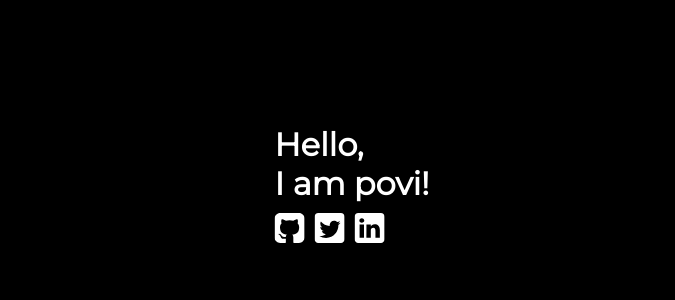
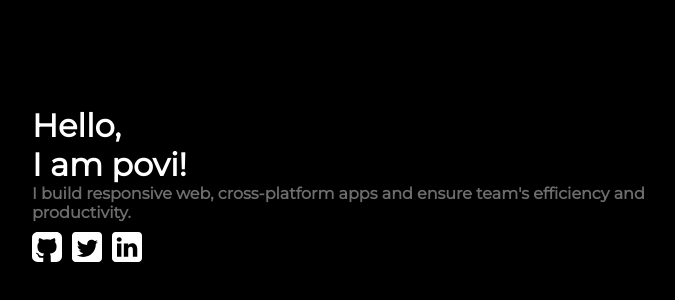
Before and after one commit to hellopovi/hellopovi.github.io, a plain HTML site: page index.html in a window 1280 px wide. Shown: the part 214-514 px from the top of the page, without its empty margins (288-963 px from the left). Drawn offline with Linux system fonts and the light colour scheme.

Commit message:
Adds more information and improves styling.

```diff
--- a/index.html
+++ b/index.html
@@ -14,8 +14,11 @@
     <main>
       <h1>
         Hello, <br />
-        I am povi!
+        I am povi!<br />
       </h1>
+      <h2>
+        I build responsive web, cross-platform apps and ensure team's efficiency and productivity.
+      </h2>
       <ul class="social-links-list">
         <li>
           <a
--- a/style.css
+++ b/style.css
@@ -1,5 +1,6 @@
 body {
   background-color: black;
+  font-family: 'Montserrat', sans-serif;
 }
 
 main {
@@ -11,8 +12,13 @@ main {
 
 h1 {
   color: white;
-  font-family: 'Montserrat', sans-serif;
   margin: 0;
+}
+
+h2 {
+  color: #6d6d6d;
+  margin: 0;
+  font-size: 1em;
 }
 
 ul {
@@ -33,12 +39,14 @@ ul {
 
 .social-link {
   display: block;
-  transition: transform .2s;
+  transition: transform 0.2s;
 }
 
-a.social-link:hover,
+a.social-link:hover {
+  transform: translateY(-2px);
+}
+
 a.social-link:focus {
-  transform: translateY(-2px);
   outline: 0px;
 }
 
```
